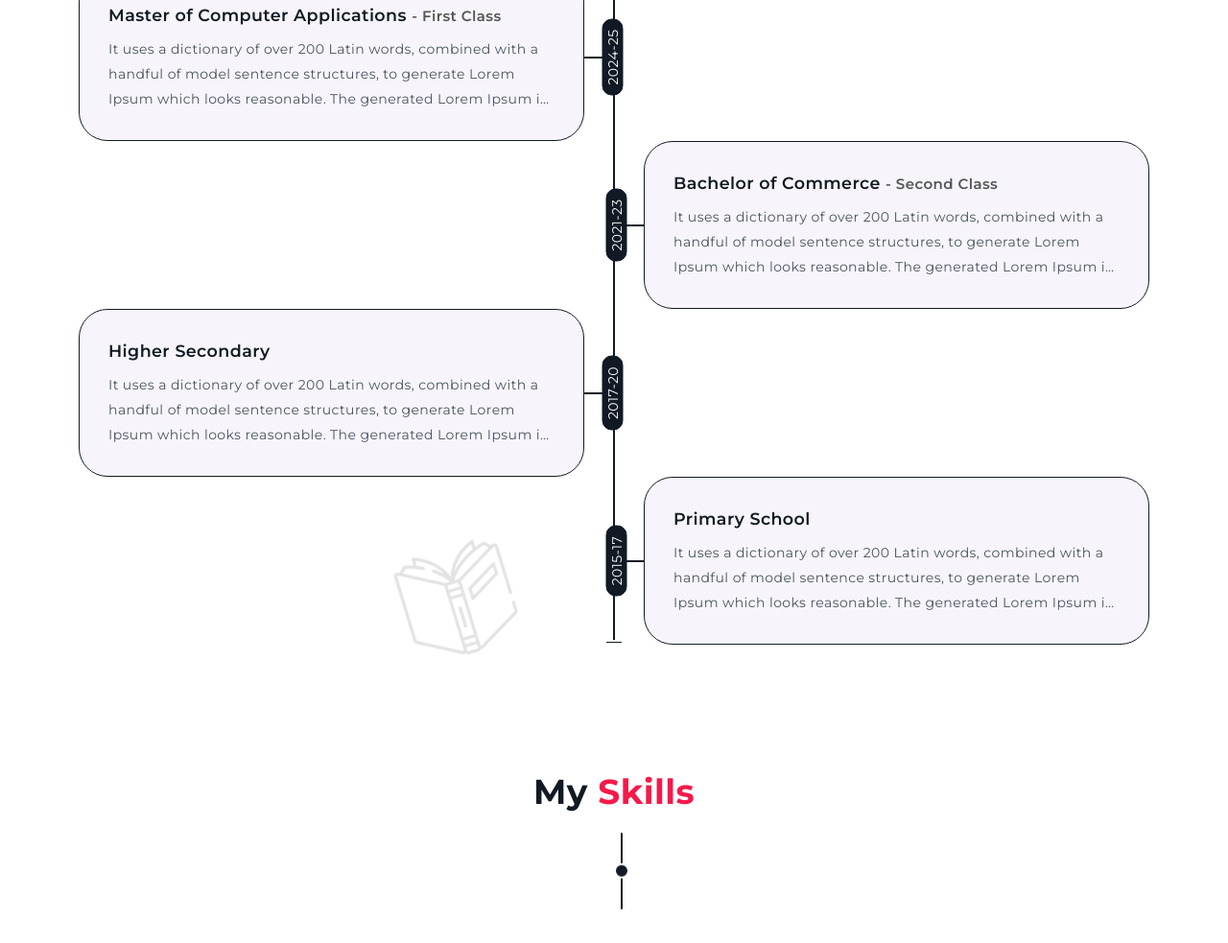
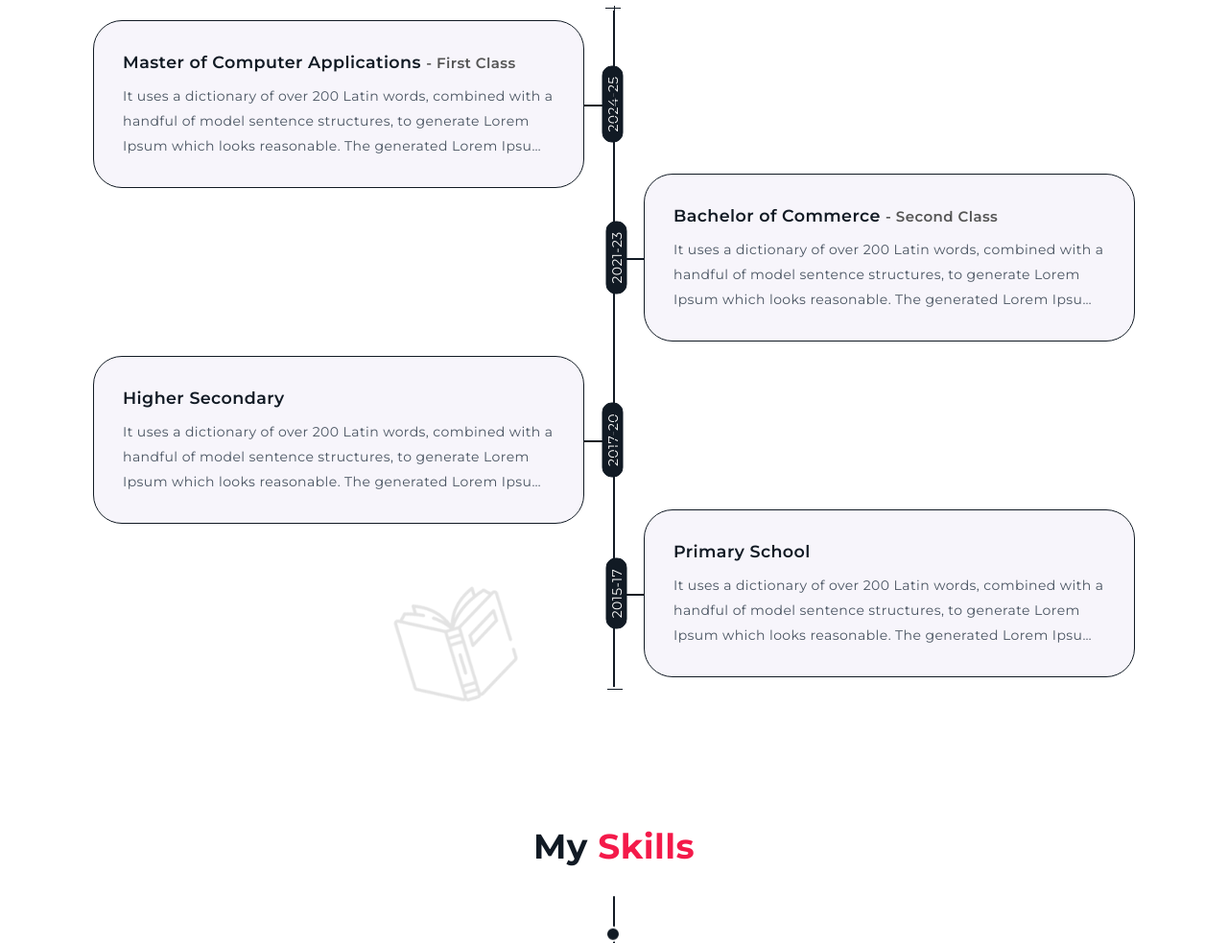
Before and after one commit to code-with-shahnwaz/shahrukh-portfolio, a plain HTML site: page index.html in a window 1280 px wide. Shown: the part 2085-3068 px from the top of the page at 96% size. Drawn offline with nearby package versions, Linux system fonts and the light colour scheme.

Commit message:
mobile-responsive-update

```diff
--- a/assets/css/responsive.css
+++ b/assets/css/responsive.css
@@ -1,9 +1,10 @@
-@media (min-width:0px){
+@media (min-width:0px) {
     .container {
         width: 100% !important;
         margin: auto;
         padding: 20px 0px;
     }
+
     .main-menu .main-ul {
         display: flex;
         flex-direction: column;
@@ -18,22 +19,117 @@
         font-size: 14px;
         /* transition: all 0.1s ease-in-out; */
     }
+
+    /* ................pointer-cricle....... */
+    .border-line:before {
+        content: "";
+        height: 12px;
+        width: 12px;
+        position: absolute;
+        border-radius: 50%;
+        background-color: #111a24;
+        border: 2px solid #fff;
+        z-index: 0;
+        animation: mover 3s infinite alternate;
+        left: 48.5%;
+        transform: translate(-50%, -0%);
+    }
+
     /* ................skills......... */
     .skill-box {
         width: 100%;
         padding-inline: 12px;
     }
-    .sakir{
+
+    .sakir {
         min-height: 88px;
     }
+
+    /* ...........expreince........ */
+    .hide-exper {
+        visibility: hidden !important;
+        display: none;
+        transition: all 0.1ms;
+    }
+    .edu.left-box:before {
+        display: none;
+    }
+
+    .master-box:after {
+        display: none;
+    }
+
+    .right-box:before {
+        display: none;
+    }
+
+    .achieve-year {
+        width: 100px;
+        height: 100%;
+        position: absolute;
+        top: -16px;
+        right:52%;
+        display: block;
+        transform: none;
+        z-index: 4;
+    }
+
+    .right-box>.master-box .achieve-year {
+        width: 100px;
+        height: 100%;
+        position: absolute;
+        top: -16px;
+        left: 25px;
+        display: block;
+        transform: none;
+        z-index: 4;
+    }
+
+    .left-box {
+        padding: 15px 15px 0px;
+        border-right: none;
+        position: relative;
+    }
+
+    .right-box {
+        padding: 0px 15px;
+        border-left: none;
+        position: relative;
+        margin-top: -20px;
+    }
+
+    .eductaion-exp-content {
+        display: flex;
+        position: relative;
+        flex-wrap: wrap;
+    }
+
+    .edu {
+        width: 100%;
+    }
+
+    .master-box {
+        margin: 25px 0px;
+    }
+
 }
+
 @media (min-width:320px) {
     .container {
         width: 100% !important;
         margin: auto;
-        padding-inline:12px ;
+        padding-inline: 12px;
     }
-
+    .achieve-year {
+        width: 100px;
+        height: 100%;
+        position: absolute;
+        top: -16px;
+        left: 25px;
+        display: block;
+        transform: none;
+        z-index: 4;
+    }
     /* ..................header-section........... */
     .hambarrgar i {
         font-size: 25px;
@@ -144,6 +240,7 @@
 .about-box>.about-col {
     width: 100%;
 }
+
 .proj-cont-box1 {
     width: 100%;
     padding-inline: 12px;
@@ -165,6 +262,20 @@
     .container {
         max-width: 720px !important;
         margin: auto;
+    }
+
+    /* ...........border-line:before........... */
+    .border-line:before {
+        content: "";
+        height: 12px;
+        width: 12px;
+        position: absolute;
+        border-radius: 50%;
+        background-color: #111a24;
+        border: 2px solid #fff;
+        z-index: 0;
+        animation: mover 3s infinite alternate;
+        left: 49%;
     }
 
     /* .........banner-section.......... */
@@ -210,20 +321,34 @@
     .slide-contact span {
         text-align: start;
     }
+
     /* ...........project...... */
     .proj-cont-box1 {
         width: 50%;
         padding-inline: 12px;
         margin-bottom: 24px;
     }
+
     /* ...........Skills..... */
     .skill-box {
-        width:50%;
+        width: 50%;
         padding-inline: 12px;
     }
-    .sakir{
+
+    .sakir {
         min-height: 245px;
     }
+    .achieve-year {
+        width: 100px;
+        height: 100%;
+        position: absolute;
+        top: -16px;
+        right:81%;
+        display: block;
+        transform: none;
+        z-index: 4;
+    }
+
 
 }
 
@@ -232,6 +357,7 @@
         max-width: 960px !important;
         margin: auto;
     }
+
     .hero-text {
         margin-top: 10px;
         text-align: start;
@@ -309,15 +435,95 @@
         padding-inline: 12px;
         margin-bottom: 30px;
     }
+
+    /* ..............Exprience............ */
+    .edu.left-box:before {
+        display: block;
+    }
+
+    .master-box:after {
+        display: block;
+    }
+
+    .right-box:before {
+        display: block;
+    }
+
+    .master-box {
+        margin: 0px;
+    }
+
+    .achieve-year {
+        width: 100px;
+        height: 100%;
+        position: absolute;
+        top: 0;
+        left: inherit;
+        right: -80px;
+        display: flex;
+        align-items: center;
+        justify-content: center;
+        transform: rotate(270deg);
+        z-index: 4;
+    }
+
+    .right-box>.master-box .achieve-year {
+        width: 100px;
+        height: 100%;
+        position: absolute;
+        top: 0;
+        left: -80px;
+        display: flex;
+        align-items: center;
+        justify-content: center;
+        transform: rotate(270deg);
+        z-index: 4;
+    }
+
+    .left-box {
+        padding-right: 30px;
+        border-right: 0.5px solid #111a24;
+    }
+
+    .right-box {
+        padding-left: 30px;
+        border-left: 0.5px solid #111a24;
+    }
+
+    .eductaion-exp-content {
+        display: flex;
+        position: relative;
+        flex-wrap: nowrap;
+    }
+
+    .edu {
+        width: 50%;
+    }.right-box{
+        margin-top: 0px;
+    }
+
+    .hide-exper {
+        visibility: hidden !important;
+        display: block;
+        transition: all 0.1ms;
+
+    }
+
+    .hideediuc {
+        visibility: hidden;
+        display: block;
+        transition: all 0.1ms;
+    }
     /* ............project...... */
     .proj-cont-box1 {
         width: 33.33%;
         padding-inline: 12px;
         margin-bottom: 24px;
     }
+
     /* ..........Skills........ */
     .skill-box {
-        width:33.33%;
+        width: 33.33%;
         padding-inline: 12px;
     }
 
@@ -330,12 +536,32 @@
         margin: auto;
         box-sizing: border-box;
     }
+
+    /* ...........border-line:before........... */
+    .border-line:before {
+        content: "";
+        height: 12px;
+        width: 12px;
+        position: absolute;
+        border-radius: 50%;
+        background-color: #111a24;
+        border: 2px solid #fff;
+        z-index: 0;
+        animation: mover 3s infinite alternate;
+        left: 49.2%;
+    }
+
     /* ..........Skills......... */
     .skill-box {
-        width:25%;
+        width: 25%;
         padding-inline: 12px;
     }
 
+}
+@media (max-width:767px) {
+    .testimonial-back-text{
+        position: unset
+    }
 }
 @media (max-width:420px) {
     .hero-img:before {
@@ -349,6 +575,9 @@
         height: 405px;
         bottom: 0;
     }
+    .testimonial-back-text{
+        position: unset
+    }
     .hero-img>img {
         width: 210px;
         margin-left: 0;
--- a/assets/css/style.css
+++ b/assets/css/style.css
@@ -22,7 +22,9 @@
     --h4-weight: 600;
     --h4-color: #111a24;
 }
-
+h2{
+    line-height: 1.2em;
+}
 .container {
     max-width: 1140px;
     margin: auto;
@@ -423,6 +425,8 @@ h2>span {
     border: 2px solid #fff;
     z-index: 0;
     animation: mover 3s infinite alternate;
+    left: 50%;
+    transform: translate(-50%, -0%);
 }
 
 span.border-line {
@@ -438,7 +442,8 @@ span.border-line {
     position: absolute;
     background-color: #111a24;
     z-index: -1;
-    left: 50.6%;
+    left: 50%;
+    transform: translate(-50%, -0%);
     border-radius: 50px;
 }
 
@@ -798,7 +803,7 @@ h2 {
 
 .achievement-section .container .row>.column {
     position: relative;
-    width: 100vw;
+    width: 100%;
     text-align: center;
 }
 
@@ -862,8 +867,7 @@ h2 {
     width: 16px;
     border: 2px solid #fff;
     position: absolute;
-    right: 0;
-    left: 0;
+    right: -10px;
     top: 0;
     margin: auto;
     background-color: #111a24;
@@ -953,8 +957,7 @@ h3 span {
     border: 2px solid #fff;
     margin: auto;
     position: absolute;
-    right: 0;
-    left: 0;
+    left: -10px;
     bottom: 0;
     background-color: #111a24;
     z-index: 0;
@@ -995,11 +998,14 @@ h3 span {
 
 .hide-exper {
     visibility: hidden !important;
+    display: none;
     transition: all 0.1ms;
+
 }
 
 .hideediuc {
     visibility: hidden;
+    display: none;
     transition: all 0.1ms;
 }
 
--- a/index.html
+++ b/index.html
@@ -241,7 +241,6 @@
                         <span class="border-line"></span>
                     </div>
                 </div>
-                <!-- ......Experience and Education -->
                 <div class="column">
                     <div class="exp-edu-data-box">
                         <ul class="exp-menu">
@@ -275,7 +274,6 @@
                                         <div class="achieve-year">
                                             <span>2017-20</span>
                                         </div>
-                                        <!-- - 92.54% -->
                                         <h3>Higher Secondary <span></span></h3>
                                         <p>It uses a dictionary of over 200 Latin words, combined with a
                                             handful of model sentence structures, to generate Lorem Ipsum
@@ -304,7 +302,7 @@
                                             which looks reasonable. The generated Lorem Ipsum is therefore.
                                         </p>
                                     </div>
-                                    <div class="master-box  hide-educ" data-aos="fade-up" data-aos-duration="2000">
+                                    <div class="master-box  hide-educ edu-margin" data-aos="fade-up" data-aos-duration="2000">
                                         <div class="achieve-year">
                                             <span>2021-23</span>
                                         </div>
@@ -324,11 +322,10 @@
                                             which looks reasonable. The generated Lorem Ipsum is therefore.
                                         </p>
                                     </div>
-                                    <div class="master-box hide-educ" data-aos="fade-up" data-aos-duration="2000">
+                                    <div class="master-box hide-educ educ-margin" data-aos="fade-up" data-aos-duration="2000">
                                         <div class="achieve-year">
                                             <span>2015-17</span>
                                         </div>
-                                        <!-- ..- A+ Grade -->
                                         <h3>Primary School <span></span></h3>
                                         <p>It uses a dictionary of over 200 Latin words, combined with a
                                             handful of model sentence structures, to generate Lorem Ipsum
@@ -337,7 +334,6 @@
                                     </div>
                                 </div>
                             </div>
-                            <!-- <div class="experience-content"></div> -->
                         </div>
                     </div>
                 </div>
```
